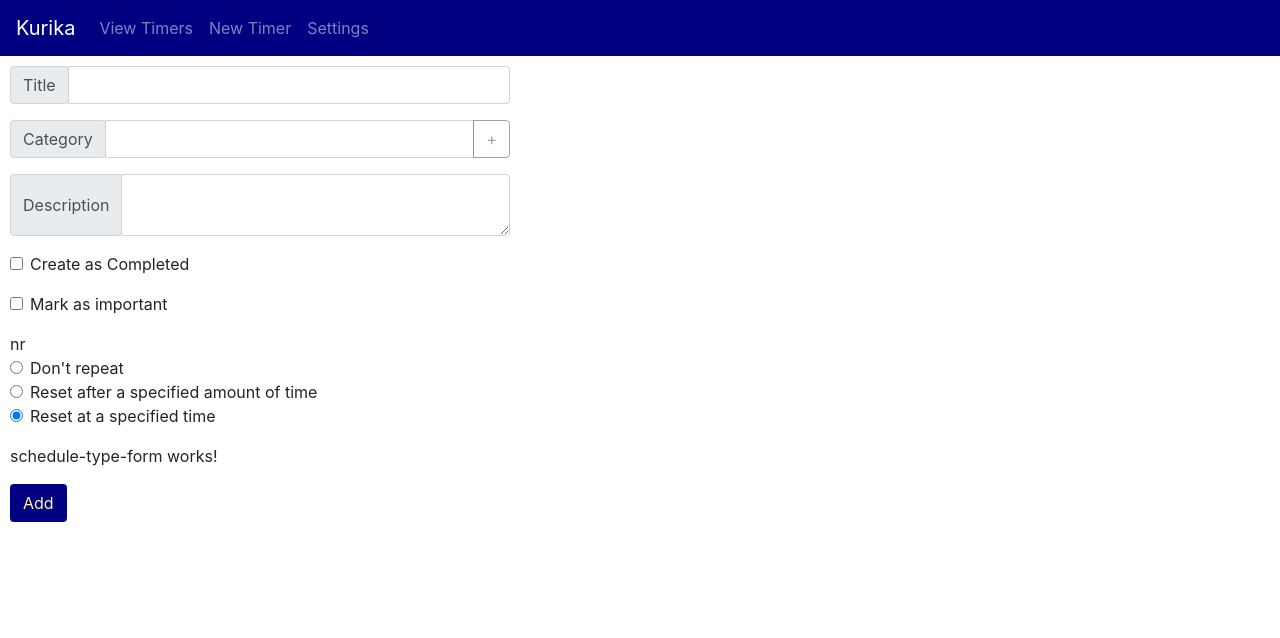
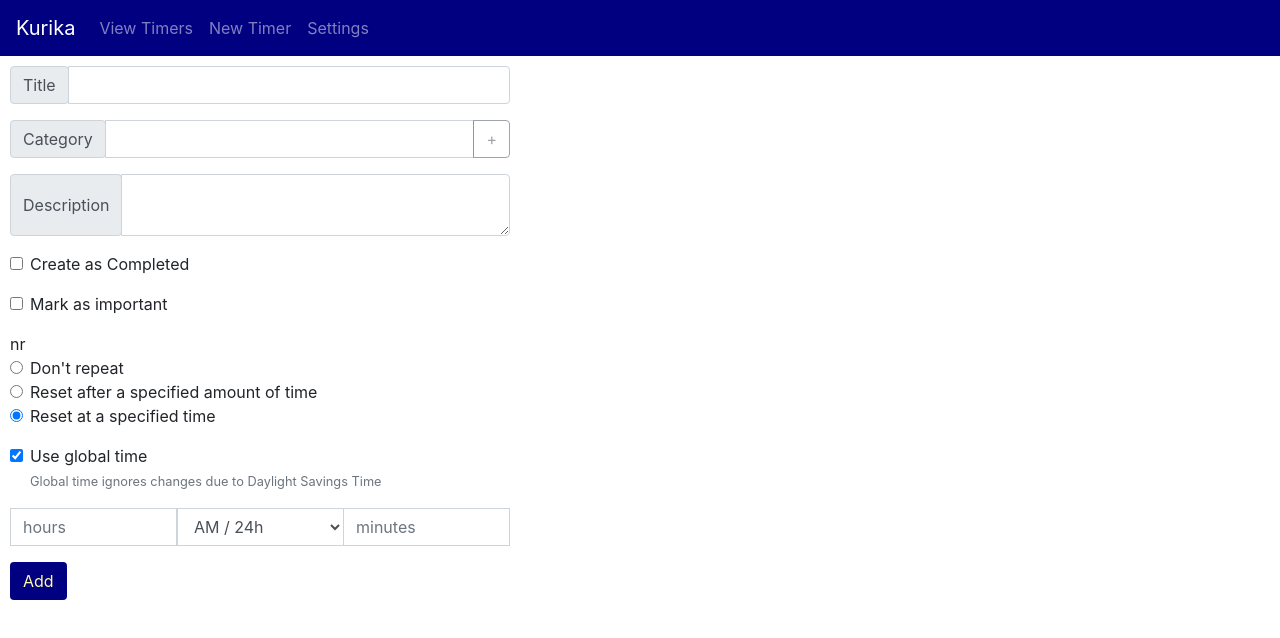
Before and after one commit to ceg9498/kurika-tasks, an Angular app: page /timers/new in a window 1280 px wide. Both pictures are taken after a click on the radio button "Reset at a specified time". Shown: the top 638 px of the page. Built offline with nearby package versions, Linux system fonts and the light colour scheme; what ngx-cookie-service would draw is missing.

Commit message:
Progress on schedule timer form

```diff
--- a/src/app/schedule-type-form/schedule-type-form.component.html
+++ b/src/app/schedule-type-form/schedule-type-form.component.html
@@ -1 +1,51 @@
-<p>schedule-type-form works!</p>
+<form [formGroup]="schedule" class="form-group">
+  <div class="form-check mb-3">
+    <input type="checkbox"
+      id="timer-UTC"
+      class="form-check-input"
+      formControlName="useUTC"
+      aria-describedby="timer-UTC-help">
+    <label for="timer-UTC" class="form-check-label">
+      Use global time
+    </label>
+    <br/>
+    <small id="timer-UTC-help" class="text-muted">
+      Global time ignores changes due to Daylight Savings Time
+    </small>
+  </div>
+
+  <div class="input-group mb-3">
+    <label for="timer-hour" class="sr-only">
+      Hours
+    </label>
+    <input type="number"
+      id="timer-hour"
+      formControlName="hour"
+      placeholder="hours"
+      class="form-control"
+      (change)="emit('hour')">
+
+    <label class="sr-only" for="AM-or-PM">
+      AM or PM
+    </label>
+    <select
+      id="AM-or-PM"
+      formControlName="ampm"
+      class="form-control"
+      (change)="emit('ampm')">
+      <option value="am">AM / 24h</option>
+      <option value="pm">PM</option>
+    </select>
+
+    <input type="number"
+      id="timer-minute"
+      formControlName="minute"
+      placeholder="minutes"
+      class="form-control"
+      (change)="emit('minute')">
+    <label for="timer-minute" class="sr-only">
+      Minutes
+    </label>
+  </div>
+
+</form>
--- a/src/app/schedule-type-form/schedule-type-form.component.ts
+++ b/src/app/schedule-type-form/schedule-type-form.component.ts
@@ -1,4 +1,6 @@
 import { Component, OnInit } from '@angular/core';
+import { Output, EventEmitter } from '@angular/core';
+import { FormGroup, FormControl } from '@angular/forms';
 
 @Component({
   selector: 'app-schedule-type-form',
@@ -6,10 +8,52 @@ import { Component, OnInit } from '@angular/core';
   styleUrls: ['./schedule-type-form.component.scss']
 })
 export class ScheduleTypeFormComponent implements OnInit {
+  schedule:FormGroup;
+  @Output() timerData = new EventEmitter();
+  daysOfWeek:string;
 
   constructor() { }
 
   ngOnInit() {
+    this.schedule = new FormGroup({
+      useUTC: new FormControl(true),
+      hour: new FormControl(''),
+      minute: new FormControl(''),
+      ampm: new FormControl('am'),
+      dayOfWeek: new FormGroup({
+        sunday: new FormControl(false),
+        monday: new FormControl(false),
+        tuesday: new FormControl(false),
+        wednesday: new FormControl(false),
+        thursday: new FormControl(false),
+        friday: new FormControl(false),
+        saturday: new FormControl(false),
+      })
+    });
+    this.emit('useUTC');
+    this.emit('hour');
+    this.emit('minute');
+    this.emit('dayOfWeek');
   }
 
+  emit(property:string){
+    if(property === 'dayOfWeek'){
+      this.setDayOfWeekString();
+      this.timerData.emit({property: property, value: this.daysOfWeek});
+    } else {
+      this.timerData.emit({property: property, value: this.schedule.value[property]});
+    }
+  }
+
+  setDayOfWeekString(){
+    let dow = this.schedule.value.dayOfWeek;
+    this.daysOfWeek = '';
+    this.daysOfWeek += dow.sunday ? '0' : '';
+    this.daysOfWeek += dow.monday ? '1' : '';
+    this.daysOfWeek += dow.tuesday ? '2' : '';
+    this.daysOfWeek += dow.wednesday ? '3' : '';
+    this.daysOfWeek += dow.thursday ? '4' : '';
+    this.daysOfWeek += dow.friday ? '5' : '';
+    this.daysOfWeek += dow.saturday ? '6' : '';
+  }
 }
```
